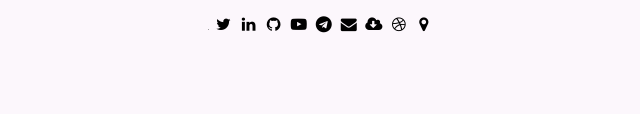
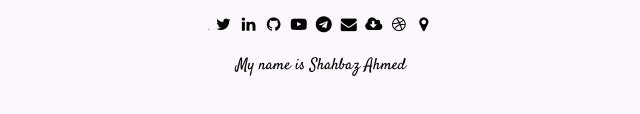
Before and after one commit to homedecoratio/shahbaz, a plain HTML site: page index.html in a window 1280 px wide. Shown: the part 346-460 px from the top of the page, without its empty margins (319-959 px from the left). Drawn offline with Linux system fonts and the light colour scheme; grey boxes are pictures that could not be loaded.

Commit message:
Update index.html

```diff
--- a/index.html
+++ b/index.html
@@ -53,6 +53,7 @@ body {
 <a href="https://dribbble.com/ismailtasdelen" class="btn btn-link" style="color:black" target="_blank"><i class="fa fa-dribbble fa-fw"></i></a>
 
 <a href="https://www.google.com.tr/maps/place/Istanbul/@41.0049823,28.7319903,10z" class="btn btn-link" style="color:black" target="_blank"><i class="fa fa-map-marker fa-fw"></i></a>
+    <p> My name is Shahbaz Ahmed</p>
 
 <SCRIPT LANGUAGE="Javascript">
 var isNS = (navigator.appName == "Netscape") ? 1 : 0;
```
